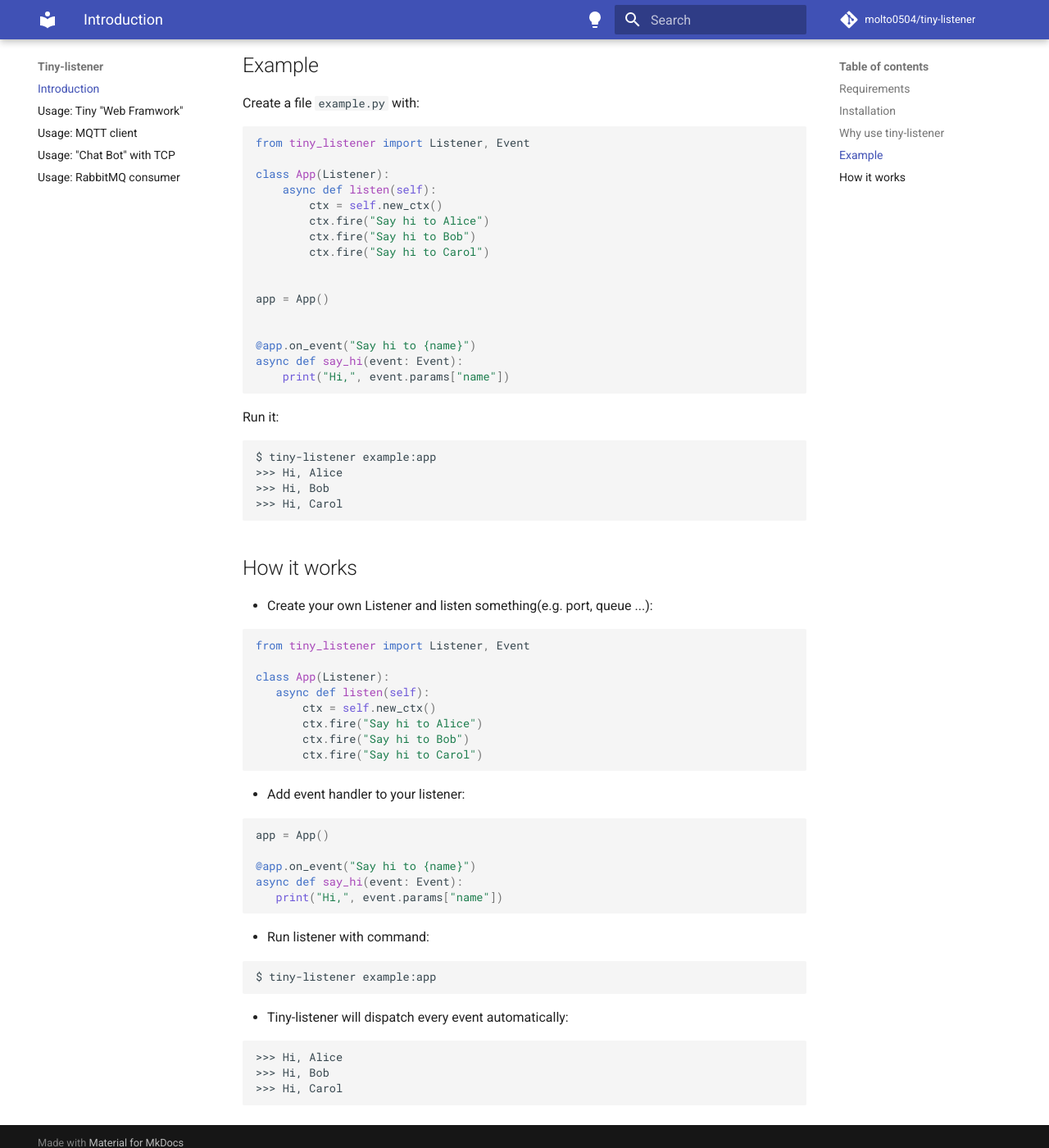
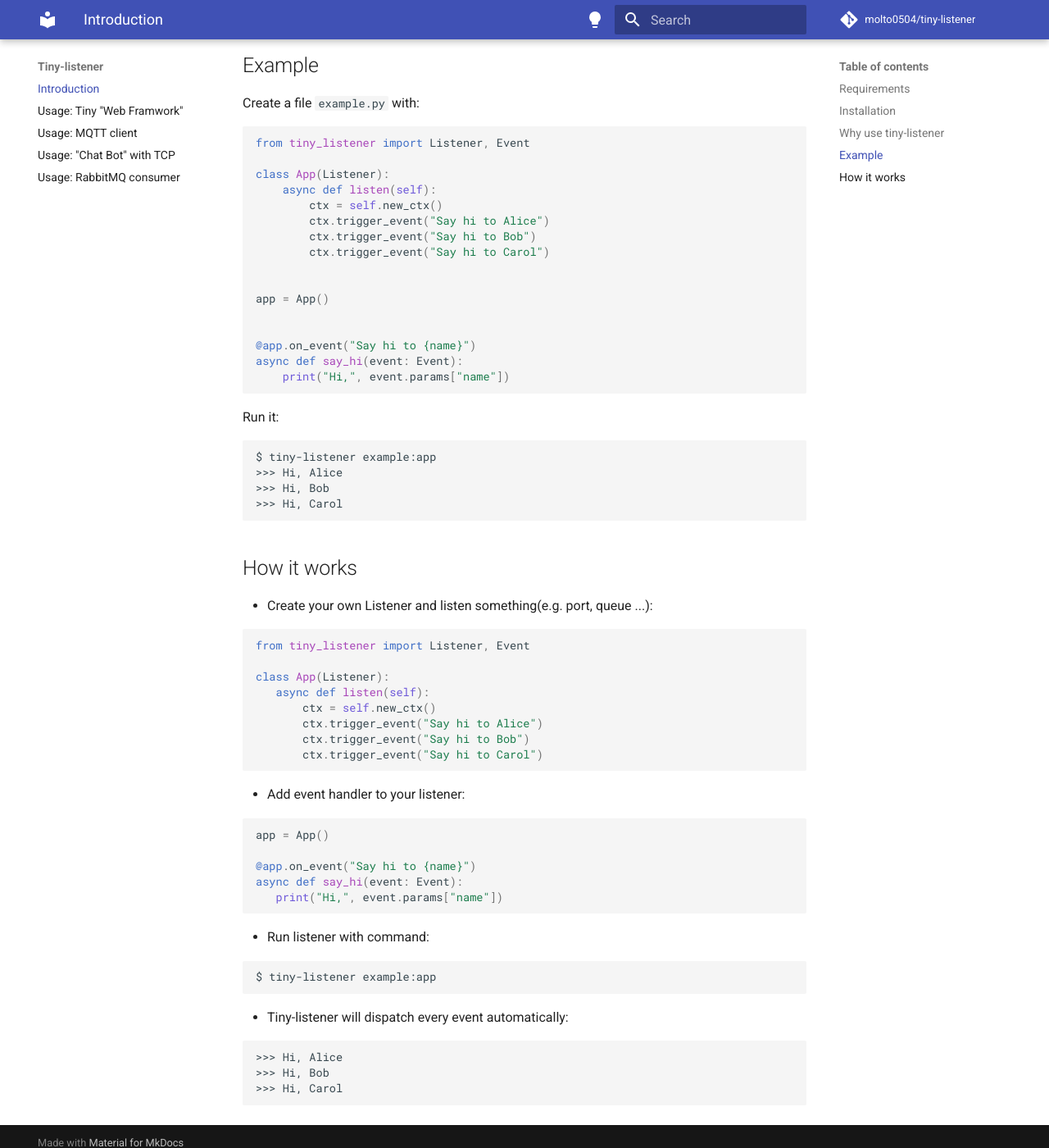
Before and after one commit to molto0504/tiny-listener, an MkDocs documentation site: the page built from docs/index.md, in a window 1280 px wide and 1400 px high, scrolled down 898 px. Shown: the whole window at 82% size. Built offline with MkDocs 1.6.1 and Material for MkDocs 9.7.7, drawn with Linux system fonts in a browser that asks for light colours; comment, search, counter and statistics services are not loaded.

Commit message:
feat: remove fire method, use trigger_event instead

````diff
--- a/docs/index.md
+++ b/docs/index.md
@@ -48,9 +48,9 @@ from tiny_listener import Listener, Event
 class App(Listener):
     async def listen(self):
         ctx = self.new_ctx()
-        ctx.fire("Say hi to Alice")
-        ctx.fire("Say hi to Bob")
-        ctx.fire("Say hi to Carol")
+        ctx.trigger_event("Say hi to Alice")
+        ctx.trigger_event("Say hi to Bob")
+        ctx.trigger_event("Say hi to Carol")
 
 
 app = App()
@@ -81,9 +81,9 @@ from tiny_listener import Listener, Event
 class App(Listener):
    async def listen(self):
        ctx = self.new_ctx()
-       ctx.fire("Say hi to Alice")
-       ctx.fire("Say hi to Bob")
-       ctx.fire("Say hi to Carol")
+       ctx.trigger_event("Say hi to Alice")
+       ctx.trigger_event("Say hi to Bob")
+       ctx.trigger_event("Say hi to Carol")
 ```
 
 
````
Also changed, not shown: README.md (+6 -6 lines), docs/usage-http-web.md (+1 -1 lines), docs/usage-mqtt-client.md (+3 -3 lines), docs/usage-rabbitmq-consumer.md (+2 -2 lines), docs/usage-tcp-chat-bot.md (+1 -1 lines), 2 other files.
